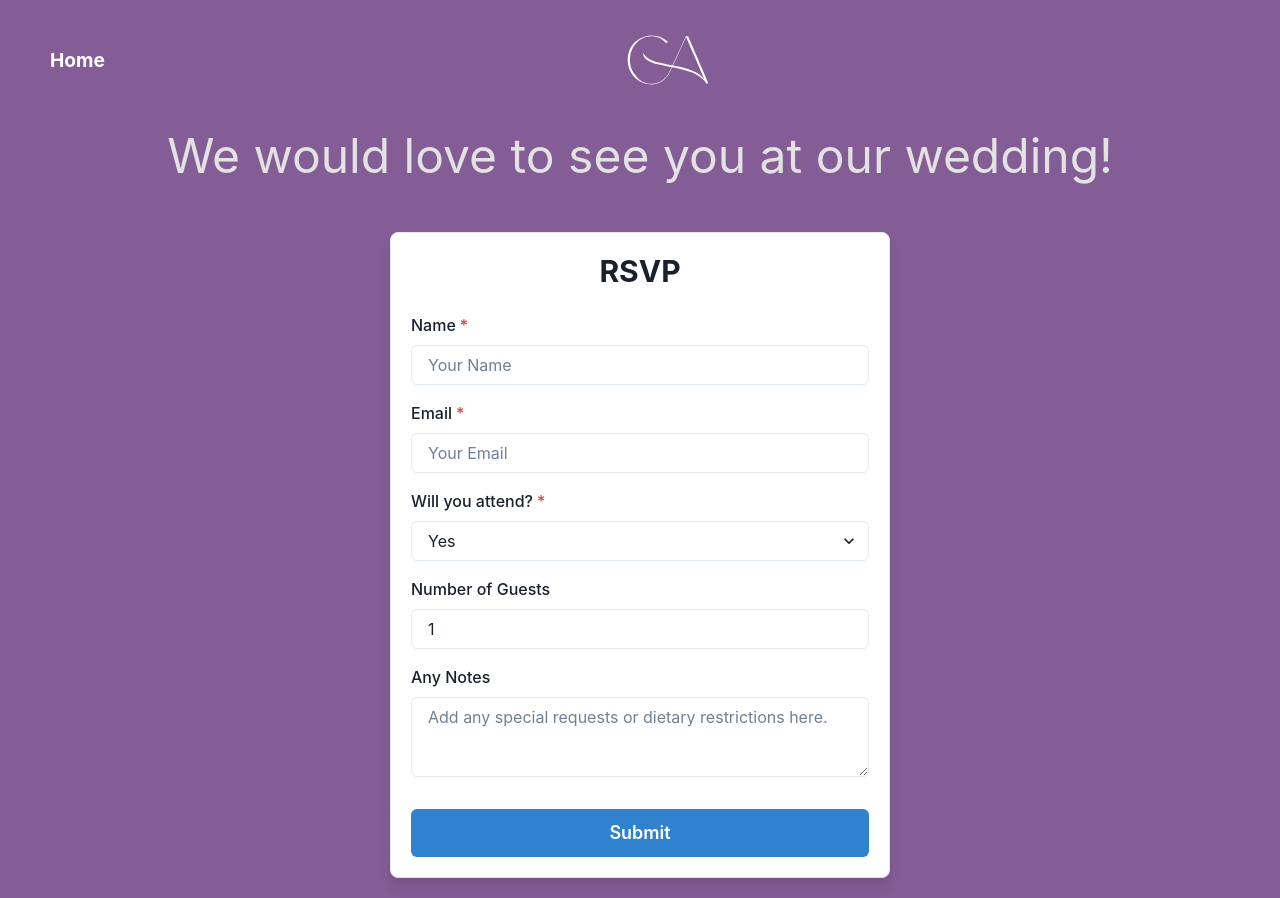
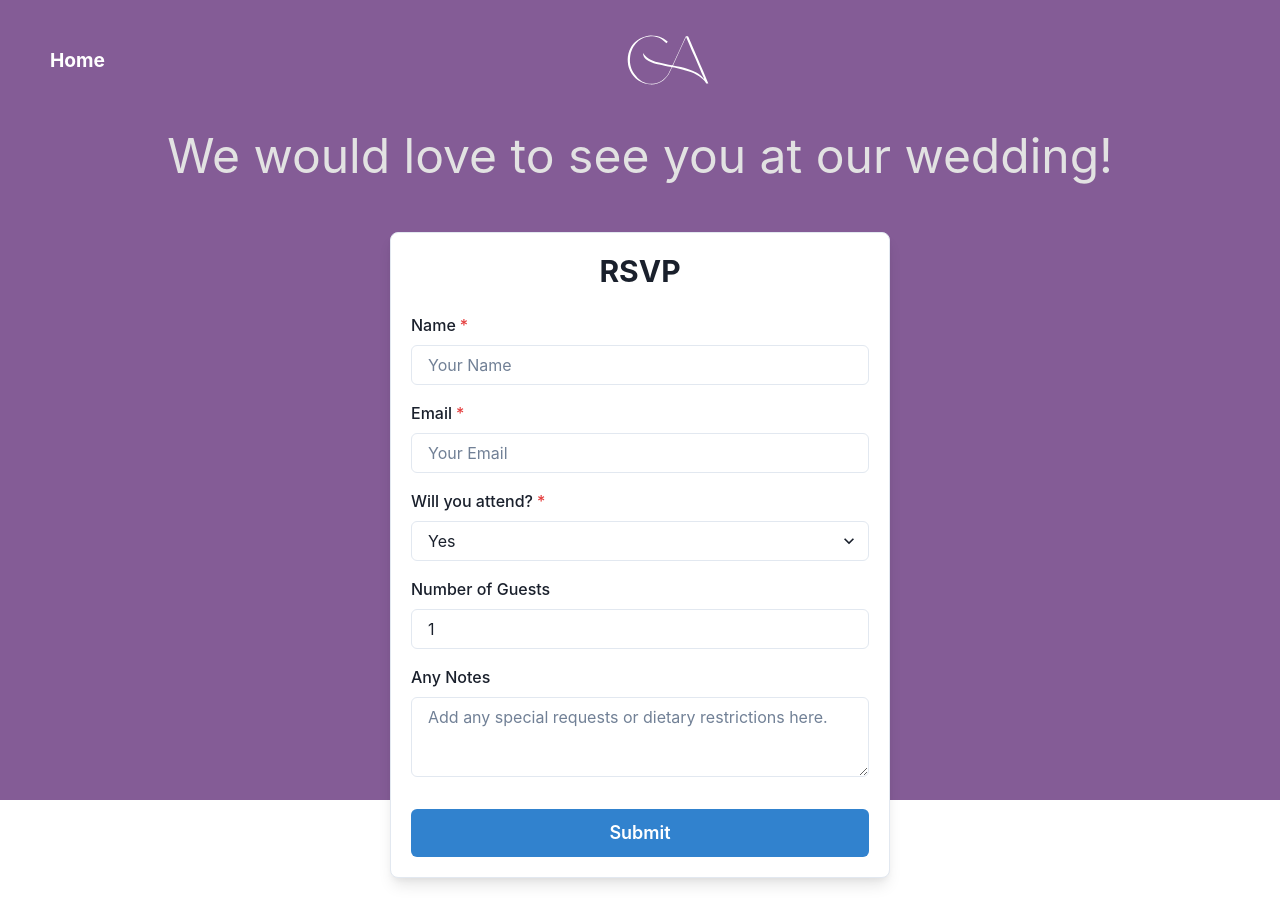
Before and after one commit to Chiragmodi1247/the-wedsite, a React (Create React App) app: page / in a window 1280 px wide. Both pictures are taken after a click on the element "RSVP". Built offline with nearby package versions, Linux system fonts and the light colour scheme; a web font is replaced by a local one.

Commit message:
height fixed

```diff
--- a/src/pages/RSVPPage.css
+++ b/src/pages/RSVPPage.css
@@ -1,8 +1,7 @@
 .rsvp-page {
   margin: auto;
   width: 100%;
-  height: 100%;
-  min-height: 100vh;
+  height: 100vh;
   text-align: center;
   background-color: #845c96;
 }
```
